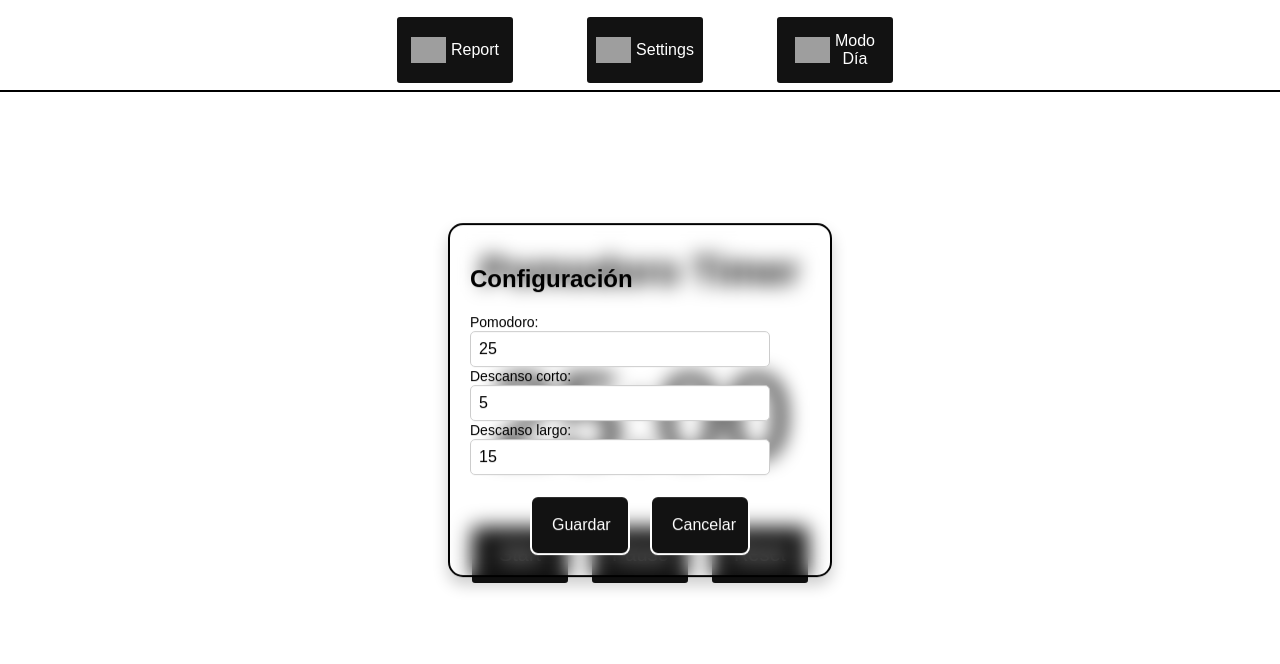
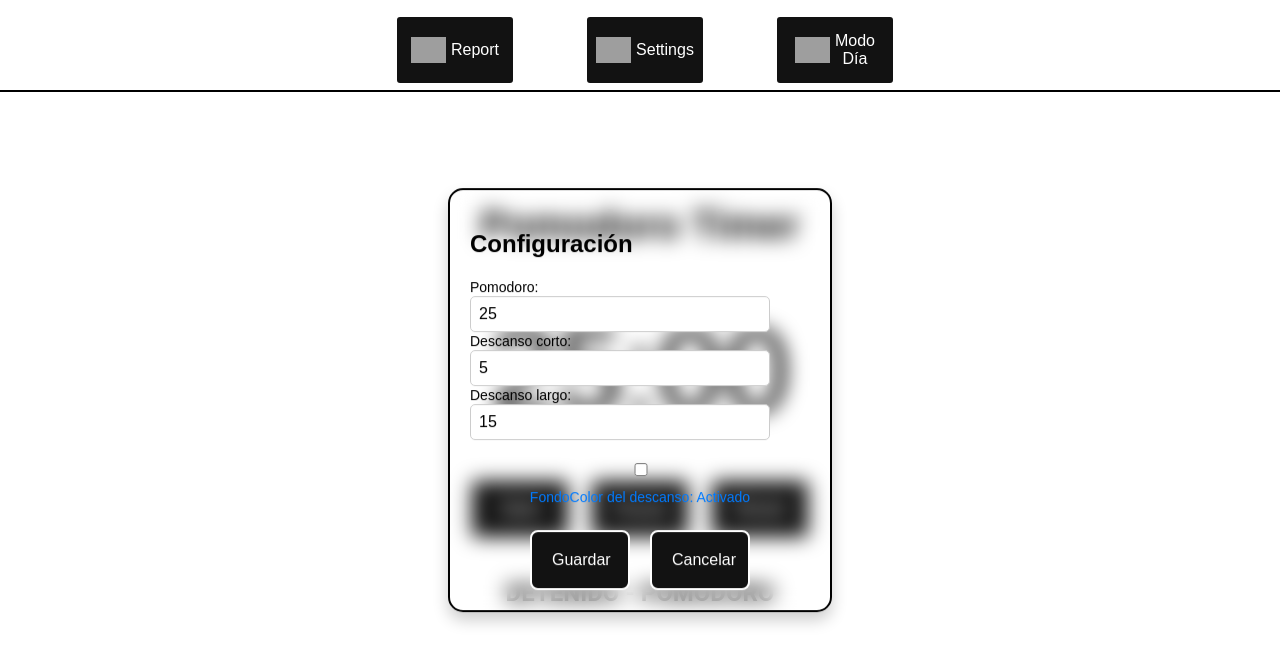
Before and after one commit to JesusAdrian14/PomodoroReact, a React (Vite) app: page / in a window 1280 px wide. Both pictures are taken after a click on the button "Settings". Shown: the top 664 px of the page. Built offline with nearby package versions, Linux system fonts and the light colour scheme; grey boxes are pictures that could not be loaded.

Commit message:
Le agregue backgroun color a la web dependiendo de si esta en estudiando, descanso, descanso largo

```diff
--- a/src/index.css
+++ b/src/index.css
@@ -137,7 +137,7 @@ nav > button:active {
   align-items: center;
   margin-top: 10px;
   flex-direction: column; /* Asegurar que los elementos se apilen verticalmente */
-  width: 100%; /* Asegurar que ocupe todo el ancho disponible */
+  width: 70%; /* Asegurar que ocupe todo el ancho disponible */
   background-color: transparent;
   height: 100%;
 }
--- a/src/proyecto_pomodoro_react/components/timer.jsx
+++ b/src/proyecto_pomodoro_react/components/timer.jsx
@@ -17,6 +17,13 @@ function Timer({ children }) {
     const [cycleCount, setCycleCount] = useState(0); // Contador de ciclos completados
     const styleRef = useRef(null);
     const [repeticiones, setRepeticiones] = useState(0); // Contador de repeticiones
+    const [estadoActual, setEstadoActual] = useState("Pomodoro"); // Estado actual del temporizador
+
+    const [checked, setIschecked] = useState(false);
+
+    const handleCheckbox = (e) => {
+        setIschecked(e.target.checked);
+    }
 
     // Refs para inputs
     const pomodoroRef = useRef(null);
@@ -89,36 +96,7 @@ function Timer({ children }) {
         const segundos = (time % 60).toString().padStart(2, "0");
         return `${minutos}:${segundos}`;
     };
-    /*
-        useEffect(() => {
-            if (isRunning && time > 0) {
-                const timer = setTimeout(() => {
-                    setTime((prevTime) => prevTime - 1);
-                }, 1000);
 
-                return () => clearTimeout(timer);
-            } else if (time === 0) {
-                if (isPomodoro) {
-                    // Alternar entre descanso corto y largo según el ciclo
-                    if (cycleCount === 3) {
-                        setTime(tiempoTotal.descansoLargo * 60);
-                        setCycleCount(0); // Reiniciar el contador de ciclos
-                        setRepeticiones((Prevrepeticiones) => Prevrepeticiones + 1); // Incrementar el contador de repeticiones                }
-                    } else if (cycleCount <= 2) {
-                        setTime(tiempoTotal.descanso * 60);
-                        setCycleCount((prevCount) => prevCount + 1);
-                        setRepeticiones((Prevrepeticiones) => Prevrepeticiones + 1); // Incrementar el contador de repeticiones                }
-                        styleRef.current.style.backgroundColor = "#53ff4d"; // Cambiar el color de fondo a verde
-                    } else {
-                        setTime(tiempoTotal.pomodoro * 60);
-                        setRepeticiones((Prevrepeticiones) => Prevrepeticiones + 1); // Incrementar el contador de repeticiones
-                    }
-                    setIsPomodoro(!isPomodoro); // Alternar el estado
-                    setIsRunning(false); // Pausar automáticamente
-                }
-            }
-        }, [isRunning, time, isPomodoro, tiempoTotal, cycleCount]);
-    */
     function guardarReporte(tiempoTotal, tipo) {
         const hoy = new Date().toLocaleDateString("es-CO");
         const reportes = JSON.parse(localStorage.getItem("reportes")) || {};
@@ -157,24 +135,29 @@ function Timer({ children }) {
                     setTime(tiempoTotal.descansoLargo * 60);
                     setCycleCount(0);
                     guardarReporte(tiempoTotal, "descansoLargo");
+                    setEstadoActual("Descanso Largo");
+                    styleRef.current.style.backgroundColor = !checked? "#48e": ''; // Cambiar el fondo a un color claro para "Descanso Largo"
                 } else {
                     setTime(tiempoTotal.descanso * 60);
                     setCycleCount((prevCount) => prevCount + 1);
                     guardarReporte(tiempoTotal, "descanso");
+                    setEstadoActual("Descanso Corto");
+                    styleRef.current.style.backgroundColor = !checked? '#007BFF' : ''; // Cambiar el fondo a un color claro para "Descanso Largo"
                 }
-
-                styleRef.current.style.backgroundColor = "#53ff4d";
             } else {
                 // Descanso terminado -> nuevo Pomodoro
                 setTime(tiempoTotal.pomodoro * 60);
                 guardarReporte(tiempoTotal, "pomodoro");
+                setEstadoActual("Pomodoro");
+                styleRef.current.style.backgroundColor = ''; // Restablecer el fondo al estado original
+                // Restablecer el fondo al estado original
             }
 
             setRepeticiones((prev) => prev + 1);
             setIsPomodoro((prev) => !prev);
             setIsRunning(false);
         }
-    }, [isRunning, time, isPomodoro, tiempoTotal, cycleCount]);
+    }, [isRunning, time, isPomodoro, tiempoTotal, cycleCount, checked]);
 
     const start = () => setIsRunning(true);
     const pause = () => setIsRunning(false);
@@ -188,8 +171,6 @@ function Timer({ children }) {
     useEffect(() => {
         console.log("Repeticiones actualizadas:", repeticiones);
     }, [repeticiones]);
-
-
 
     return (
         <datosDeTemporisador.Provider
@@ -213,6 +194,9 @@ function Timer({ children }) {
                 cycleCount,
                 repeticiones,
                 guardarReporte,
+                estadoActual,
+                handleCheckbox,
+                checked,
             }}
         >
             {children}
--- a/src/proyecto_pomodoro_react/pages/home.jsx
+++ b/src/proyecto_pomodoro_react/pages/home.jsx
@@ -1,11 +1,12 @@
 import React, { useContext } from "react";
 import { datosDeTemporisador } from "../components/timer";
-import './style.css'
+import './style.css';
 import { configuraciones } from "../components/settings";
 
 function Home() {
     const { estilos, colorText } = useContext(configuraciones);
-    const { time, formatTime, pause, start, reset, isRunning, styleRef } = useContext(datosDeTemporisador);
+    const { time, formatTime, pause, start, reset, isRunning, styleRef, estadoActual } = useContext(datosDeTemporisador);
+
 
     return (
         <main className="container-timer" ref={styleRef}>
@@ -36,6 +37,10 @@ function Home() {
                     Reset
                 </button>
             </div>
+            {/* Texto dinámico para el estado actual con color correspondiente */}
+            <p className="estado-actual" style={colorText}>
+                {isRunning ? "En curso    -    " : "Detenido   -  "}{estadoActual}
+            </p>
         </main>
     );
 }
--- a/src/proyecto_pomodoro_react/pages/page_btn_settings.jsx
+++ b/src/proyecto_pomodoro_react/pages/page_btn_settings.jsx
@@ -1,10 +1,10 @@
-import React, { useContext } from "react";
+import React, { useContext} from "react";
 import { configuraciones } from "../components/settings";
 import { datosDeTemporisador } from "../components/timer";
 import './style.css';
 
 function BtnSettings() {
-    const { handleGuardar, pomodoroRef, descansoCortoRef, descansoLargoRef } = useContext(datosDeTemporisador);
+    const { handleGuardar, pomodoroRef, descansoCortoRef, descansoLargoRef, handleCheckbox, checked } = useContext(datosDeTemporisador);
     const { handleButtonSettings, BotonSettings, estilos } = useContext(configuraciones);
 
     const guardarCambios = () => {
@@ -29,6 +29,10 @@ function BtnSettings() {
                     <label htmlFor="descanso-largo">Descanso largo:</label>
                     <input ref={descansoLargoRef} type="number" id="descanso-largo" min="1" max="60" defaultValue={15} />
                 </div>
+                <div className="container-checkbox">
+                    <input type="checkbox" id="desactivarColores" onChange={handleCheckbox} />
+                    <label htmlFor="desactivarColores">FondoColor del descanso: {!checked? 'Activado' : 'Desactivado'}</label>
+                </div>
             </div>
             <div className="container-botones-guardar-cancelar">
                 <button style={estilos} onClick={guardarCambios} className="boton-guardar">Guardar</button>
--- a/src/proyecto_pomodoro_react/pages/style.css
+++ b/src/proyecto_pomodoro_react/pages/style.css
@@ -6,6 +6,8 @@
     color: black;
     margin: 0;
     gap: 20px; /* Espaciado uniforme entre los elementos */
+    width: 100%;
+    height: 100vh;
 }
 
 .ocultar-ventana {
@@ -116,3 +118,23 @@ button:active {
     transform: translateY(0);
     box-shadow: 0 2px 4px rgb(0, 0, 0, 0.2);
 }
+
+.estado-actual {
+    font-family: 'Roboto', sans-serif; /* Tipografía moderna */
+    font-size: 24px; /* Tamaño del texto */
+    font-weight: bold; /* Negrita */
+    margin-top: 20px; /* Espaciado superior */
+    color:lawngreen; /* Color atractivo */
+    text-align: center; /* Centrar el texto */
+    text-transform: uppercase; /* Texto en mayúsculas */
+}
+.container-checkbox {
+    display: flex;
+    align-items: center;
+    justify-content: center;
+    font-size: large;
+    color:#007BFF;
+    flex-direction: column;
+    gap: 10px; /* Espaciado entre checkbox y label */
+    margin-top: 20px; /* Espaciado superior */
+}
```
